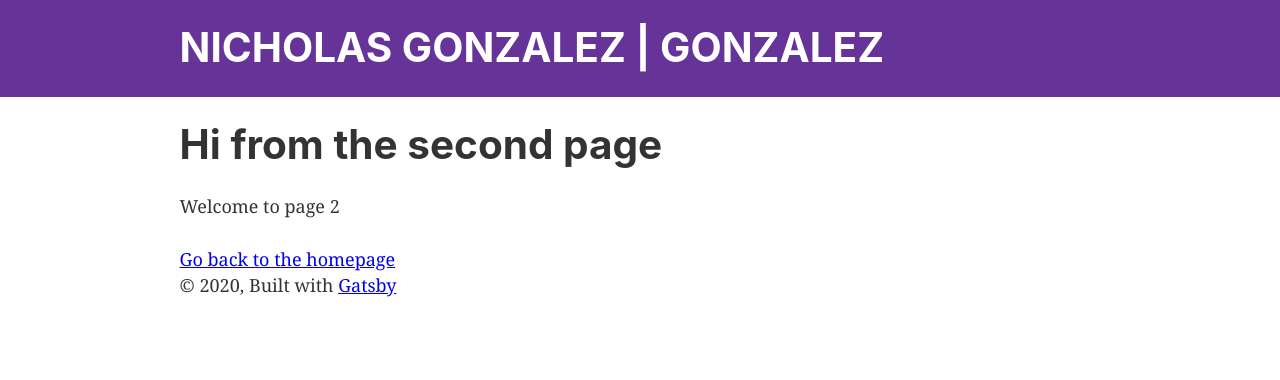
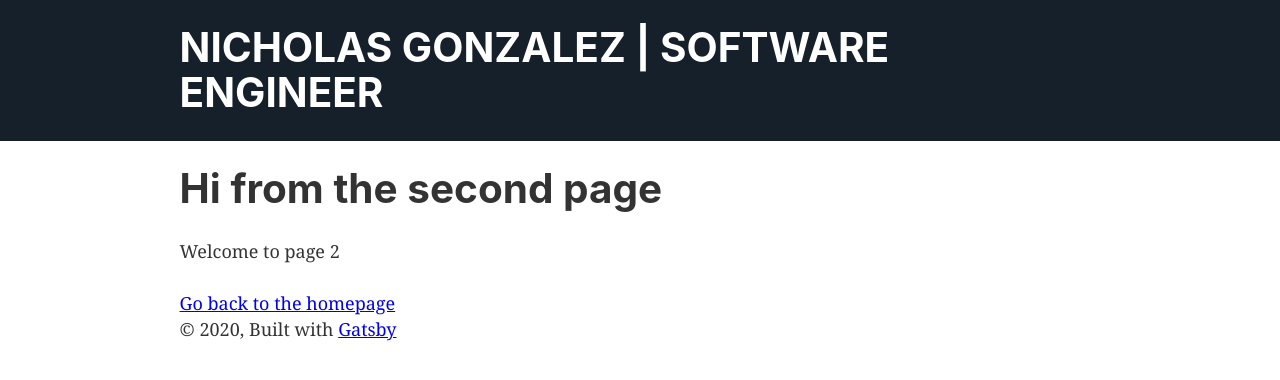
Before and after one commit to NickGonzalez04/gatsby-portfolio, a Gatsby site: page /page-2 in a window 1280 px wide. Built offline with nearby package versions, Linux system fonts and the light colour scheme; Gatsby itself is replaced by a stand-in of ours.

```diff
--- a/gatsby-config.js
+++ b/gatsby-config.js
@@ -1,8 +1,8 @@
 module.exports = {
   siteMetadata: {
-    title: `NICHOLAS GONZALEZ | GONZALEZ`,
+    title: `NICHOLAS GONZALEZ | SOFTWARE ENGINEER`,
     description: `Kick off your next, great Gatsby project with this default starter. This barebones starter ships with the main Gatsby configuration files you might need.`,
-    author: `@gatsbyjs`,
+    author: `Nicholas Gonzalez`,
   },
   plugins: [
     `gatsby-plugin-react-helmet`,
--- a/src/components/header.js
+++ b/src/components/header.js
@@ -5,7 +5,7 @@
 const Header = ({ siteTitle }) => (
   <header
     style={{
-      background: `rebeccapurple`,
+      background: `#15202b`,
       marginBottom: `1.45rem`,
     }}
   >
--- a/src/pages/page-2.js
+++ b/src/pages/page-2.js
@@ -6,7 +6,7 @@
 
 const SecondPage = () => (
   <Layout>
-    <SEO title="Page two" />
+    <SEO title="Get In Touch" />
     <h1>Hi from the second page</h1>
     <p>Welcome to page 2</p>
     <Link to="/">Go back to the homepage</Link>
```
Also changed, not shown: 1 other file.
